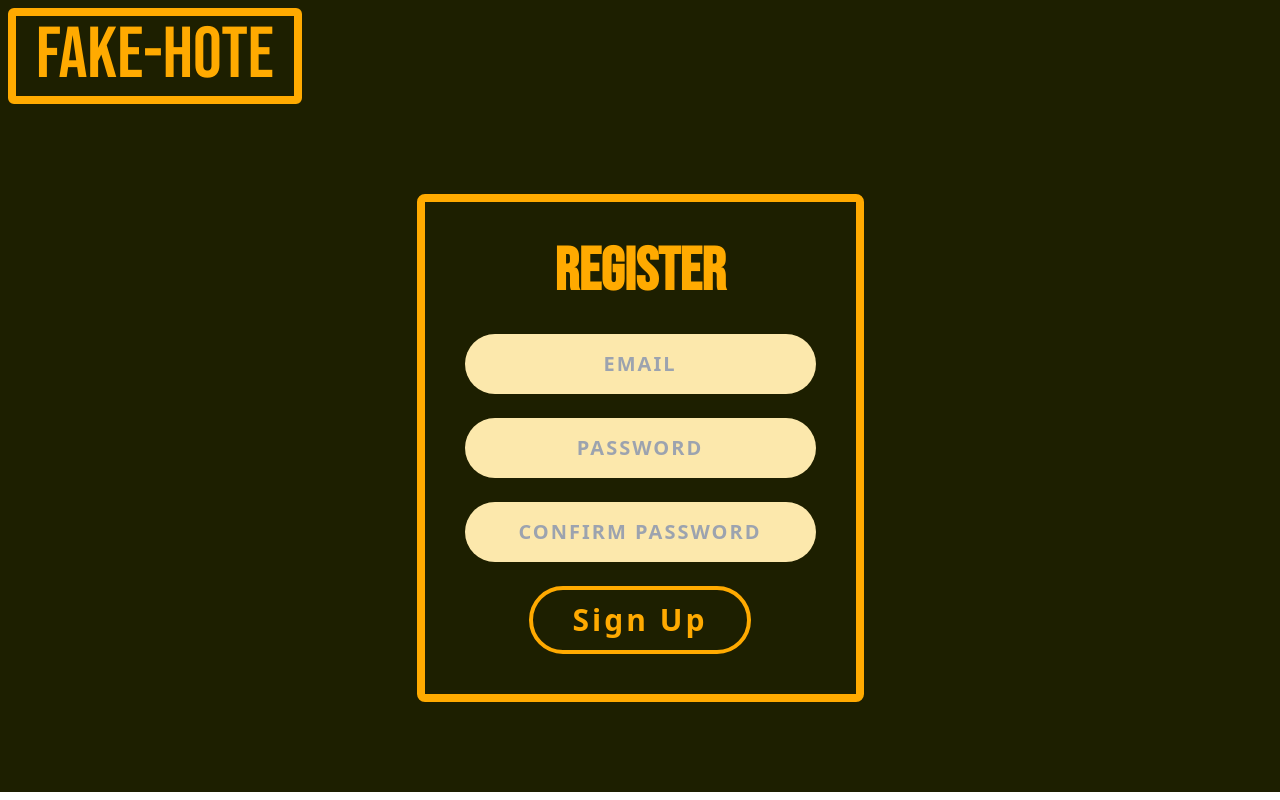
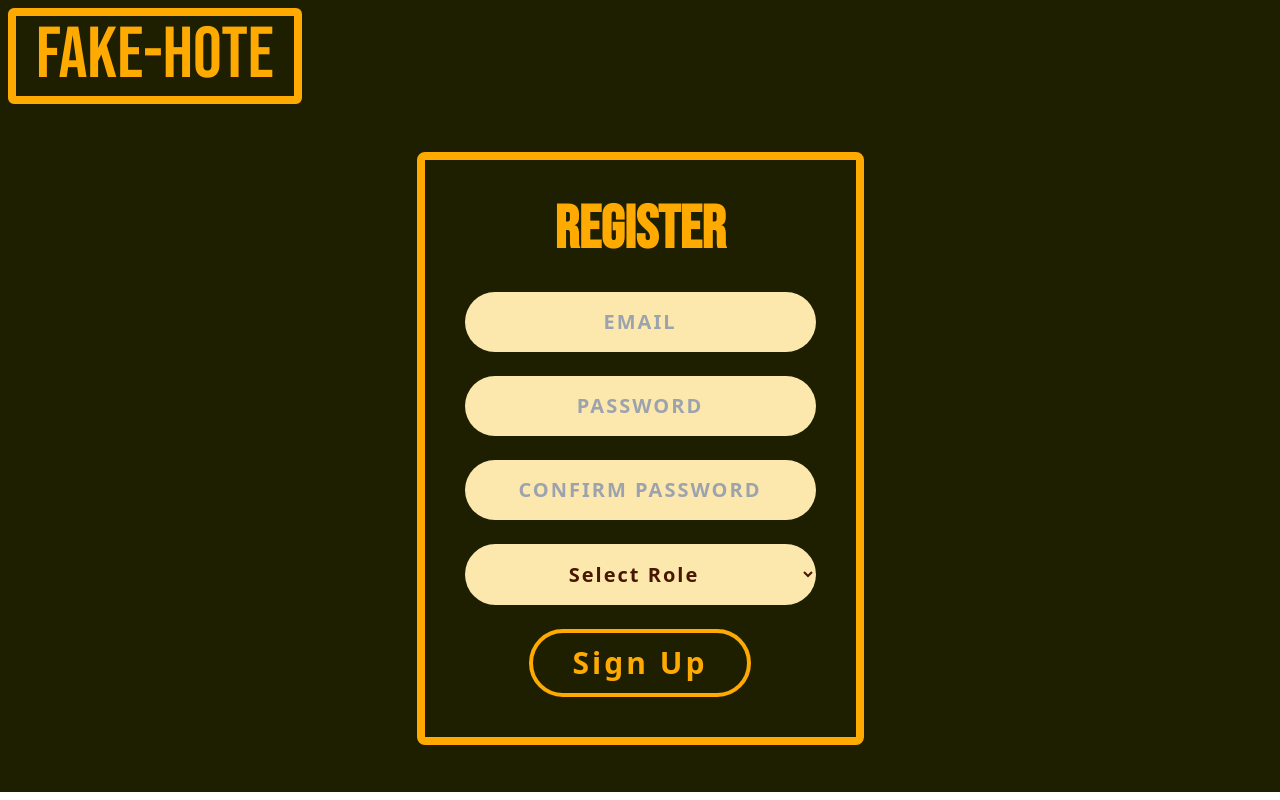
Before and after one commit to NattapolDedruktip/CC18PersonalProject_front, a React (Vite) app: page /register in a window 1280 px wide. Built offline with nearby package versions, Linux system fonts and the light colour scheme.

Commit message:
add role in register form

```diff
--- a/src/pages/Register.jsx
+++ b/src/pages/Register.jsx
@@ -8,6 +8,7 @@ const initialState = {
   email: "",
   password: "",
   confirmPassword: "",
+  role : ""
 }
 
 
@@ -18,34 +19,41 @@ function Register() {
 
   const [formError, setFormError] = useState({})
 
+
+
   const [form, setForm] = useState({
     email: "",
     password: "",
     confirmPassword: "",
+    role: ""
   })
 
   const hdlOnChange = (e) => {
-    // console.log(e.target.name, e.target.value)
+    console.log(e.target.name, e.target.value)
     setForm({
       ...form,
       [e.target.name]: e.target.value
     })
   }
 
+  const hdlUpdateMember = (e) => {
+
+  }
+
   const hdlSubmit = (e) => {
     e.preventDefault()
     // console.log(form)
 
-    const error = validateRegister(form)
+    // const error = validateRegister(form)
     // console.log(error)
-    if (error) {
-      return setFormError(error);
-    }
+    // if (error) {
+    //   return setFormError(error);
+    // }
     //step 1 validate with joi
     //step 2 send to back
 
-    // console.log(form)
-    actionRegister(form)
+    console.log(form)
+    // actionRegister(form)
 
     setForm(initialState)
 
@@ -116,6 +124,18 @@ function Register() {
 
           </div>
 
+          <select
+            className="w-full px-6 py-4 text-center bg-InputBg text-InputText rounded-full text-xl font-bold tracking-widest font-bebas focus:outline-none"
+            name='role'
+            value={form.role}
+            onChange={hdlOnChange}
+          >
+            <option value="" disabled >Select Role</option>
+            <option value="USER">USER</option>
+            <option value="HOST">HOST</option>
+          </select>
+
+
           <div className="text-center">
             <button
               className="border-4 border-MainOrange text-MainOrange text-3xl font-bold font-bebas px-10 py-3 rounded-full tracking-widest hover:bg-MainOrange hover:text-InputText transition"
```
